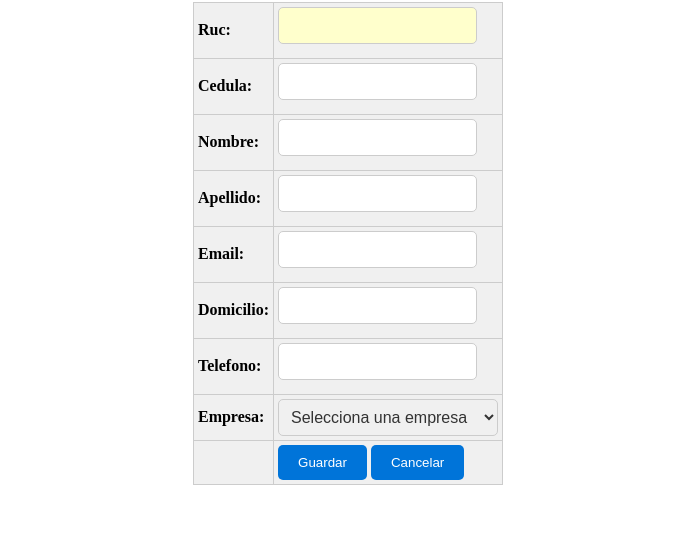
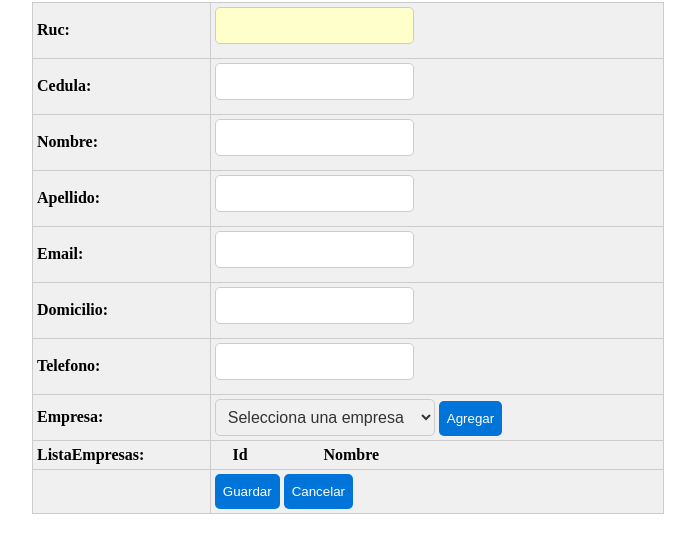
Before and after one commit to ciit4ivadeveloper/Deber_Eventos, a plain HTML site: page api/public/representantelegal.html in a window 1280 px wide. Shown: the part 65-618 px from the top of the page, without its empty margins (292-987 px from the left). Drawn offline with Linux system fonts and the light colour scheme; no server answers.

Commit message:
cargar en una tabla lo que se selecciona en el combo

```diff
--- a/api/public/estilos.css
+++ b/api/public/estilos.css
@@ -8,7 +8,7 @@ input {
 
   /* Estilo para los botones */
   button {
-    padding: 10px 20px;
+    padding: 10px 8px;
     background-color: #0074d9;
     color: #fff;
     border: none;
@@ -25,7 +25,7 @@ input {
   table {
     background-color: #f0f0f0;
     border-collapse: collapse;
-    width: 20%;
+    width: 50%;
   }
 
   /* Estilo para las celdas de la tabla */
--- a/api/public/representantelegal.html
+++ b/api/public/representantelegal.html
@@ -42,6 +42,7 @@
                   <td><select id="empresa" name="empresa">
                       <option value="" disabled selected>Selecciona una empresa</option>
                       </select>
+                      <button onclick="cargarEnTabla()">Agregar</button>
                       <script>
                         // Función para cargar opciones en el combo
                         function cargarCombo() {
@@ -75,6 +76,21 @@
                   </td>
                 </tr>
                 <tr>
+                    <td><label for="ListaEmpresas">ListaEmpresas:</label></td>
+                    <td><table id="tablaEmpresas">
+                        <thead>
+                          <tr>
+                            <th>Id</th>
+                            <th>Nombre</th>
+                          </tr>
+                        </thead>
+                        <tbody>
+                          <!-- Aquí se cargarán las filas de la tabla -->
+                        </tbody>
+                      </table>
+                    </td>
+                  </tr>
+                <tr>
                     <td></td>
                     <td>
                       <button onclick="guardar_producto()" class="button">Guardar</button>
@@ -82,6 +98,7 @@
                     </td>
                   </tr>
               </table>
+
             </center>
 
     </body>
--- a/api/public/script.js
+++ b/api/public/script.js
@@ -58,3 +58,25 @@ function listar_empresa() {
             console.error('Error al obtener datos:', error);
         });
 }
+
+function cargarEnTabla() {
+    var combo = document.getElementById("empresa");
+  var tabla = document.getElementById("tablaEmpresas");
+  var selectedOption = combo.options[combo.selectedIndex];
+
+  if (selectedOption.value !== "0") {
+    var id = selectedOption.value;
+    var nombre = selectedOption.text;
+
+    var newRow = tabla.insertRow(tabla.rows.length);
+    var cell1 = newRow.insertCell(0);
+    var cell2 = newRow.insertCell(1);
+
+    cell1.innerHTML = id;
+    cell2.innerHTML = nombre;
+
+    combo.selectedIndex = 0; // Restablece la selección del combo
+  } else {
+    alert("Selecciona un registro válido del combo antes de cargarlo en la tabla.");
+  }
+}
```
